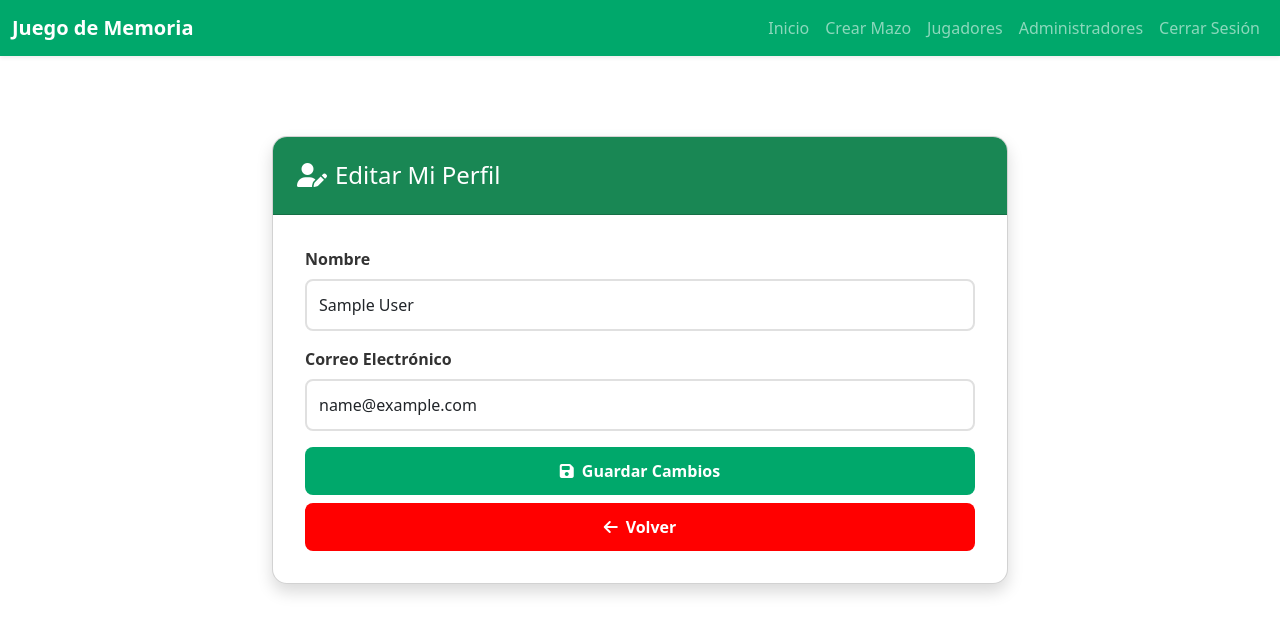
After one commit to estiven-18/memory-game, a PHP site: page /editar_perfil.php in a window 1280 px wide. The commit adds this page. Shown: the top 634 px of the page. Run offline with PHP 8.4, Linux system fonts and the light colour scheme; the visitor is signed in with stand-in values (Sample User, id 1); some libraries are stand-ins or nearby versions.

Commit message:
se hizo la funcionalidad de editar eprfil para el usuario

```diff
--- /dev/null
+++ b/ASSETS/css/editar_perfil.css
@@ -0,0 +1,73 @@
+.card {
+  border-radius: 15px;
+  overflow: hidden;
+}
+
+.card-header {
+  background: #00a86b;
+  padding: 1.5rem;
+}
+
+.card-body {
+  padding: 2rem;
+}
+
+.form-label {
+  font-weight: 600;
+  color: #333;
+  margin-bottom: 0.5rem;
+}
+
+.form-control {
+  border-radius: 8px;
+  border: 2px solid #e0e0e0;
+  padding: 0.75rem;
+  transition: all 0.3s ease;
+}
+
+.form-control:focus {
+  border-color: #28a745;
+  box-shadow: 0 0 0 0.2rem rgba(40, 167, 69, 0.25);
+}
+
+.btn {
+  border-radius: 8px;
+  padding: 0.75rem 1.5rem;
+  font-weight: 600;
+  transition: all 0.3s ease;
+}
+
+.btn-success {
+    background: #00a86b;
+
+  border: none;
+}
+
+.btn-success:hover {
+    background: #00a86b;
+
+  transform: translateY(-2px);
+  box-shadow: 0 5px 15px rgba(40, 167, 69, 0.4);
+}
+
+.btn-secondary {
+  background-color: #ff0000;
+  border: none;
+}
+
+.btn-secondary:hover {
+  background-color: #5a6268;
+  transform: translateY(-2px);
+  box-shadow: 0 5px 15px rgba(108, 117, 125, 0.4);
+}
+
+.container {
+  padding-top: 2rem;
+  padding-bottom: 2rem;
+}
+
+@media (max-width: 768px) {
+  .card-body {
+    padding: 1.5rem;
+  }
+}
--- /dev/null
+++ b/ASSETS/js/editarPerfil.js
@@ -0,0 +1,45 @@
+$(document).ready(function() {
+    $('#formEditarPerfil').submit(function(e) {
+        e.preventDefault();
+
+        let datos = {
+            accion: 'editar_perfil',
+            usuario_id: $('#usuario_id').val(),
+            nombre: $('#nombre').val(),
+            correo: $('#correo').val()
+        };
+
+        $.ajax({
+            url: '../CONTROLLER/perfilController.php',
+            type: 'POST',
+            data: datos,
+            dataType: 'json',
+            success: function(respuesta) {
+                if (respuesta.success) {
+                    Swal.fire({
+                        icon: 'success',
+                        title: 'Perfil actualizado',
+                        text: '¡Tus datos han sido actualizados exitosamente!',
+                        showConfirmButton: false,
+                        timer: 1500
+                    }).then(() => {
+                        window.location.href = 'index.php';
+                    });
+                } else {
+                    Swal.fire({
+                        icon: 'error',
+                        title: 'Error',
+                        text: respuesta.message
+                    });
+                }
+            },
+            error: function() {
+                Swal.fire({
+                    icon: 'error',
+                    title: 'Error',
+                    text: 'Error al procesar la solicitud'
+                });
+            }
+        });
+    });
+});
--- /dev/null
+++ b/VIEW/editar_perfil.php
@@ -0,0 +1,65 @@
+<?php
+$pagina = "Editar Perfil";
+
+session_start();
+
+if ($_SESSION["acceso"] == false || $_SESSION["acceso"] == null) {
+    header('location: ./login.php');
+    exit();
+}
+
+$rol = $_SESSION['rol'];
+$usuario_id = $_SESSION['usuario_id'];
+$nombre = $_SESSION['nombre'];
+$correo = $_SESSION['correo'];
+$numero_ficha = $_SESSION['numero_ficha'];
+
+?>
+
+<?php
+require_once './layout/header.php';
+require_once './layout/navbar.php';
+?>
+
+<link rel="stylesheet" href="../ASSETS/css/editar_perfil.css">
+
+<div class="container mt-5">
+    <div class="row justify-content-center">
+        <div class="col-md-8">
+            <div class="card shadow">
+                <div class="card-header bg-success text-white">
+                    <h4 class="mb-0"><i class="fas fa-user-edit me-2"></i>Editar Mi Perfil</h4>
+                </div>
+                <div class="card-body">
+                    <form id="formEditarPerfil">
+                        <input type="hidden" id="usuario_id" value="<?php echo $usuario_id; ?>">
+
+                        <div class="mb-3">
+                            <label for="nombre" class="form-label">Nombre</label>
+                            <input type="text" class="form-control" id="nombre" value="<?php echo htmlspecialchars($nombre); ?>" required>
+                        </div>
+
+                        <div class="mb-3">
+                            <label for="correo" class="form-label">Correo Electrónico</label>
+                            <input type="email" class="form-control" id="correo" value="<?php echo htmlspecialchars($correo); ?>" required>
+                        </div>
+
+                        <div class="d-grid gap-2">
+                            <button type="submit" class="btn btn-success">
+                                <i class="fas fa-save me-2"></i>Guardar Cambios
+                            </button>
+                            <a href="index.php" class="btn btn-secondary">
+                                <i class="fas fa-arrow-left me-2"></i>Volver
+                            </a>
+                        </div>
+                    </form>
+                </div>
+            </div>
+        </div>
+    </div>
+</div>
+
+<?php require_once './layout/footer.php'; ?>
+
+<script src="https://cdn.jsdelivr.net/npm/sweetalert2@11"></script>
+<script src="../ASSETS/js/editarPerfil.js"></script>
--- a/VIEW/layout/navbar.php
+++ b/VIEW/layout/navbar.php
@@ -1,7 +1,4 @@
 <?php
-
-//* NO SE PUEDE ENTRAR SI NO ERES ADMIN
-
 $rol=$_SESSION['rol'];
 ?>
 
@@ -47,11 +44,44 @@ $rol=$_SESSION['rol'];
                         Cerrar Sesión
                     </a>
                 </li>
-
-
-            </a>
             </ul>
         </div>
     </div>
 </nav>
 <?php } ?>
+
+<?php if ($rol == 'jugador' || $rol == 'JUGADOR') { ?>
+<nav class="navbar navbar-expand-lg navbar-dark bg-gradient-primary sticky-top shadow-sm h">
+    <div class="container-fluid">
+        <a class="navbar-brand d-flex align-items-center" href="index.php">
+            <span class="fw-bold">Juego de Memoria</span>
+        </a>
+
+        <button class="navbar-toggler" type="button" data-bs-toggle="collapse" data-bs-target="#navbarNav">
+            <span class="navbar-toggler-icon"></span>
+        </button>
+
+        <div class="collapse navbar-collapse" id="navbarNav">
+            <ul class="navbar-nav ms-auto">
+                <li class="nav-item">
+                    <a class="nav-link  <?php echo ($pagina == 'Inicio') ? 'active' : ''; ?>" href="index.php">
+                        Inicio
+                    </a>
+                </li>
+
+                <li class="nav-item">
+                    <a class="nav-link <?php echo ($pagina == 'Editar Perfil') ? 'active' : ''; ?>" href="editar_perfil.php">
+                        Editar Perfil
+                    </a>
+                </li>
+
+                <li class="nav-item">
+                    <a class="nav-link" href="../CONTROLLER/log_out.php">
+                        Cerrar Sesión
+                    </a>
+                </li>
+            </ul>
+        </div>
+    </div>
+</nav>
+<?php } ?>
```
Also changed, not shown: CONTROLLER/perfilController.php (added, +71 -0 lines), VIEW/index.php (+1 -11 lines).
